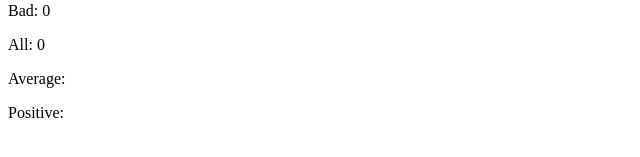
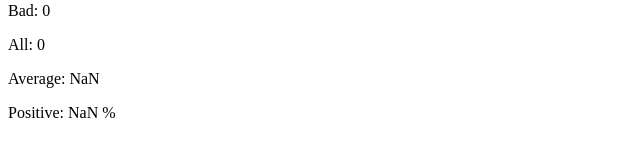
Before and after one commit to MikkoVuopala/FullStack, a React (Create React App) app in the folder Kierros1/unicafe/: page / in a window 1280 px wide. Shown: the part 183-340 px from the top of the page, without its empty margins (0-640 px from the left). Built offline with nearby package versions, Linux system fonts and the light colour scheme.

Commit message:
1.7 tehtynä

```diff
--- a/Kierros1/unicafe/src/index.js
+++ b/Kierros1/unicafe/src/index.js
@@ -1,5 +1,8 @@
 import React, { useState } from 'react'
 import ReactDOM from 'react-dom'
+
+let counter = 0
+let posCounter = 0
 
 const App = () => {
   // tallenna napit omaan tilaansa
@@ -7,11 +10,14 @@ const App = () => {
   const [neutral, setNeutral] = useState(0)
   const [bad, setBad] = useState(0)
   const [all, setAll] = useState(0)
-
+  let average = counter / all
+  let pos = (posCounter / all) * 100
 
   const goodClick = () => {
     setGood(good + 1)
     setAll(all + 1)
+    counter += 1
+    posCounter += 1
   }
 
   const neutralClick = () => {
@@ -22,7 +28,10 @@ const App = () => {
   const badClick = () => {
     setBad(bad + 1)
     setAll(all + 1)
+    counter -= 1
   }
+
+
   return (
     <div>
       <h1>Give feedback</h1>
@@ -33,8 +42,8 @@ const App = () => {
       <p>Neutral: {neutral}</p>
       <p>Bad: {bad}</p>
       <p>All: {all}</p>
-      <p>Average: {}</p>
-      <p>Positive: {}</p>
+      <p>Average: {average}</p>
+      <p>Positive: {pos + ' %'}</p>
     </div>
   )
 }
```
